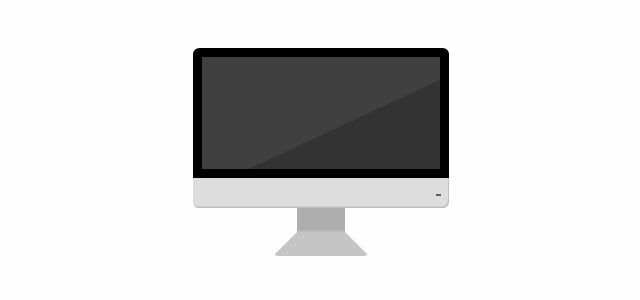
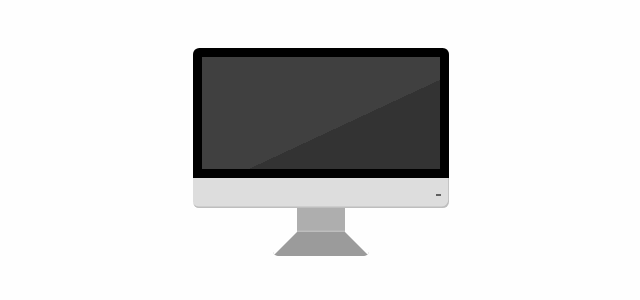
Before and after one commit to thirdwheelstudios/scrap, a Vue app: page / in a window 1280 px wide. Shown: the top 300 px of the page, without its empty margins (319-959 px from the left). Built offline with nearby package versions, Linux system fonts and the light colour scheme.

Commit message:
More variables

```diff
--- a/src/components/MonitorContainer.vue
+++ b/src/components/MonitorContainer.vue
@@ -27,6 +27,8 @@ $power-button-off: #606060;
 $power-button-on: #67da63;
 $content-gradient-start: #404040;
 $content-gradient-end: #333333;
+$body-color: #ddd;
+$stand-color: #aeaeae;
 
 .monitor {
   width: 16rem;
@@ -34,7 +36,7 @@ $content-gradient-end: #333333;
 
   .body {
     height: 10rem;
-    background: #ddd;
+    background: $body-color;
     border-radius: 0.4rem;
     overflow: hidden;
     position: relative;
@@ -79,15 +81,16 @@ $content-gradient-end: #333333;
   .stand {
     width: 3rem;
     height: 1.5rem;
-    background: #aeaeae;
-    border: 1.5rem solid #afacac;
-    border-top: 0;
+    background: $stand-color;
     border-left: 1.5rem solid $bg-color;
     border-right: 1.5rem solid $bg-color;
-    border-bottom: 1.5rem solid #c5c5c5;
+    border-bottom: 1.5rem solid #9b9b9b;
     border-radius: 0.3rem;
+    border-top-left-radius: 0;
+    border-top-right-radius: 0;
     box-shadow: inset 0 -0.1rem 0 #bebebe;
     margin: 0 auto;
+    transition: border-left 0.2s ease-in, border-right 0.2s ease-in;
   }
 }
 </style>
```
